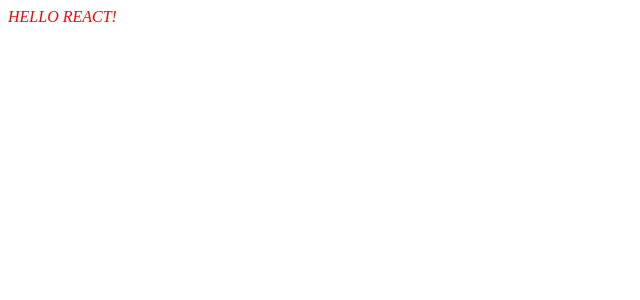
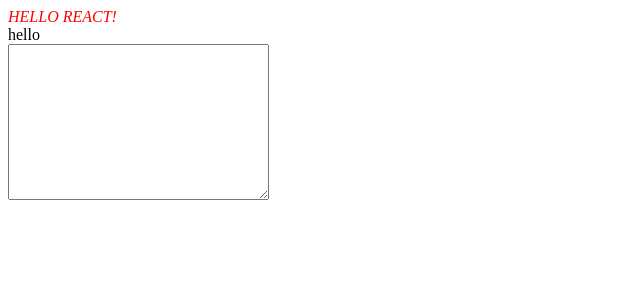
Before and after one commit to mallky/react-sheduler, a React app: page / in a window 1280 px wide. Shown: the top 300 px of the page, without its empty margins (0-640 px from the left). Built offline with nearby package versions, Linux system fonts and the light colour scheme.

Commit message:
first try

```diff
--- a/index.js
+++ b/index.js
@@ -1,6 +1,16 @@
 import React from 'react';
 import ReactDOM from 'react-dom';
 import App from './src/App.jsx';
+import { createStore } from 'redux'
+import todoApp from './src/store/reducers/reducers';
+import { Provider } from 'react-redux';
+
+let store = createStore(todoApp);
 
 const wrapper = document.getElementById('root');
-wrapper ? ReactDOM.render(<App />, wrapper) : false;
+wrapper
+  ? ReactDOM.render(
+    <Provider store={store}>
+      <App />
+    </Provider>, wrapper)
+  : false;
--- a/src/App.jsx
+++ b/src/App.jsx
@@ -1,5 +1,7 @@
 import './App.less';
 import React from 'react';
+import ListWrap from './containers/ListWrap.jsx';
+import TextareaWrap from './containers/TextareaWrap.jsx';
 
 class App extends React.Component {
   constructor (props) {
@@ -23,6 +25,8 @@
           this.state.color ? 'HELLO REACT!' : '1'
         }
       </em>
+      <ListWrap />
+      <TextareaWrap />
     </div>;
   }
 }
--- /dev/null
+++ b/src/components/List.jsx
@@ -0,0 +1,14 @@
+import React from 'react';
+import PropTypes from 'prop-types';
+
+export default class List extends React.Component {
+  render () {
+    return  <div>
+      {typeof this.props.text === 'string' ? this.props.text : 'ne stroka'}
+    </div>
+  }
+};
+
+List.propTypes = {
+  text: PropTypes.string.isRequired
+};
--- /dev/null
+++ b/src/components/Textarea.jsx
@@ -0,0 +1,24 @@
+import React from 'react';
+import PropTypes from 'prop-types';
+
+export default class Textarea extends React.Component {
+  _onChange () {
+    this.props.onWriteText(this.textarea.value);
+  }
+
+  render () {
+    return <div>
+      <textarea
+        name="text"
+        id="text1"
+        cols="30"
+        rows="10"
+        onChange={this._onChange.bind(this)}
+        ref={(textarea) => this.textarea = textarea}/>
+    </div>;
+  }
+}
+
+Textarea.propTypes = {
+
+};
--- /dev/null
+++ b/src/containers/ListWrap.jsx
@@ -0,0 +1,9 @@
+import { connect } from 'react-redux';
+import List from '../components/List.jsx';
+
+
+const mapStateToProps = (state) => ({
+  text: state.todos.text
+});
+
+export default connect(mapStateToProps)(List);
--- /dev/null
+++ b/src/containers/TextareaWrap.jsx
@@ -0,0 +1,15 @@
+import { connect } from 'react-redux';
+import { addToDo } from '../store/actions/actions';
+import Textarea from '../components/Textarea.jsx';
+
+
+const mapStateToProps = (state) => ({
+  isEmpty: state.todos
+});
+const mapDispatchToProps = (dispatch) => ({
+  onWriteText: (value) => {
+    dispatch(addToDo(value));
+  }
+});
+
+export default connect(mapStateToProps, mapDispatchToProps)(Textarea);
--- /dev/null
+++ b/src/store/actions/actions.js
@@ -0,0 +1,6 @@
+import { ADD_TODO } from '../consts';
+
+export const addToDo = (text) => ({
+  type: ADD_TODO,
+  text
+});
--- /dev/null
+++ b/src/store/consts.js
@@ -0,0 +1,5 @@
+const ADD_TODO = 'ADD_TODO';
+
+export {
+  ADD_TODO
+};
--- /dev/null
+++ b/src/store/reducers/reducers.js
@@ -0,0 +1,24 @@
+import { ADD_TODO } from './../consts';
+import { combineReducers } from 'redux';
+
+const initialState = {
+  isEmpty: true,
+  text: 'hello'
+};
+
+const todos = (state = initialState, action) => {
+  switch (action.type) {
+    case ADD_TODO:
+      return Object.assign({}, state, {
+        text: action.text
+      });
+    default:
+      return state;
+  }
+};
+
+const todoApp = combineReducers({
+  todos
+});
+
+export default todoApp;
```
Also changed, not shown: package.json (+7 -4 lines), .babelrc, 1 other file (tests, documents, lock files or other folders).
